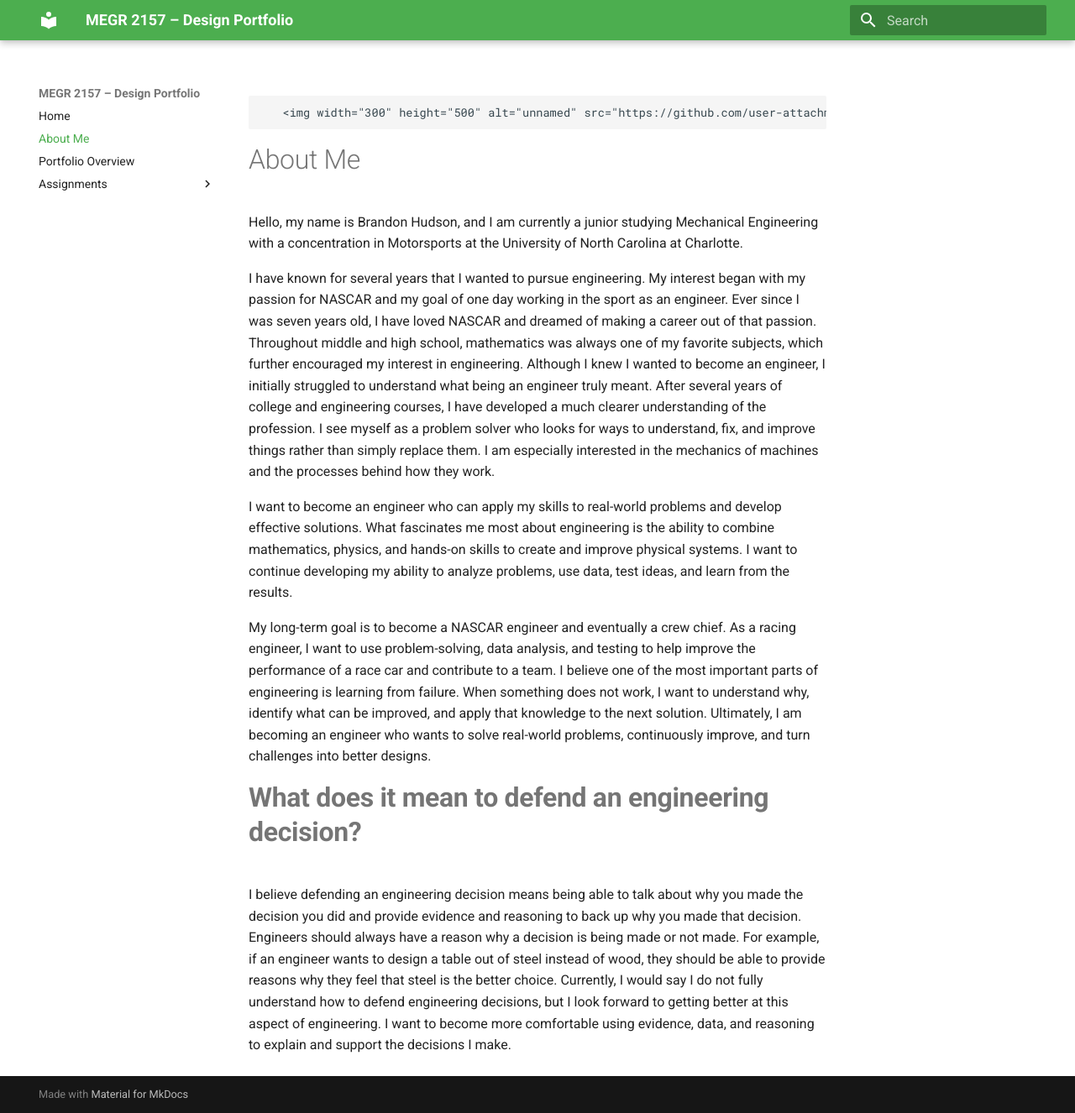
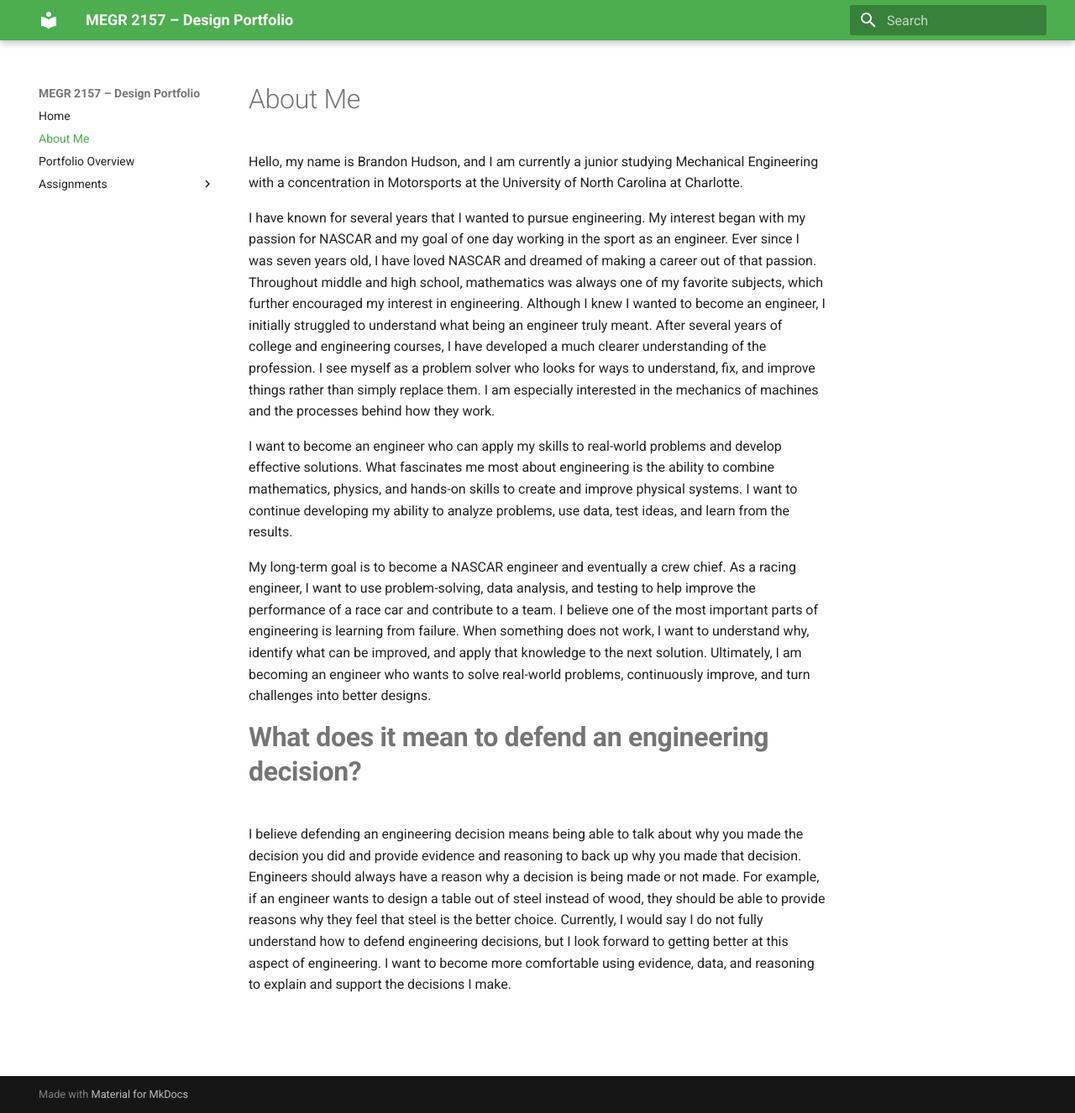
Before and after one commit to brandonhudson11/megr2157-portfolio, an MkDocs documentation site: the page built from docs/aboutme/index.md, in a window 1280 px wide and 1326 px high. Shown: the whole window at 84% size. Built offline with MkDocs 1.6.1 and Material for MkDocs 9.7.7, drawn with Linux system fonts in a browser that asks for light colours.

Commit message:
Remove image from About Me section
Removed an image tag from the About Me section.

```diff
--- a/docs/aboutme/index.md
+++ b/docs/aboutme/index.md
@@ -1,5 +1,3 @@
-       <img width="300" height="500" alt="unnamed" src="https://github.com/user-attachments/assets/cde6a37e-453e-49c2-8983-eb026a744f34" />
-
 
 
 #About Me
```
